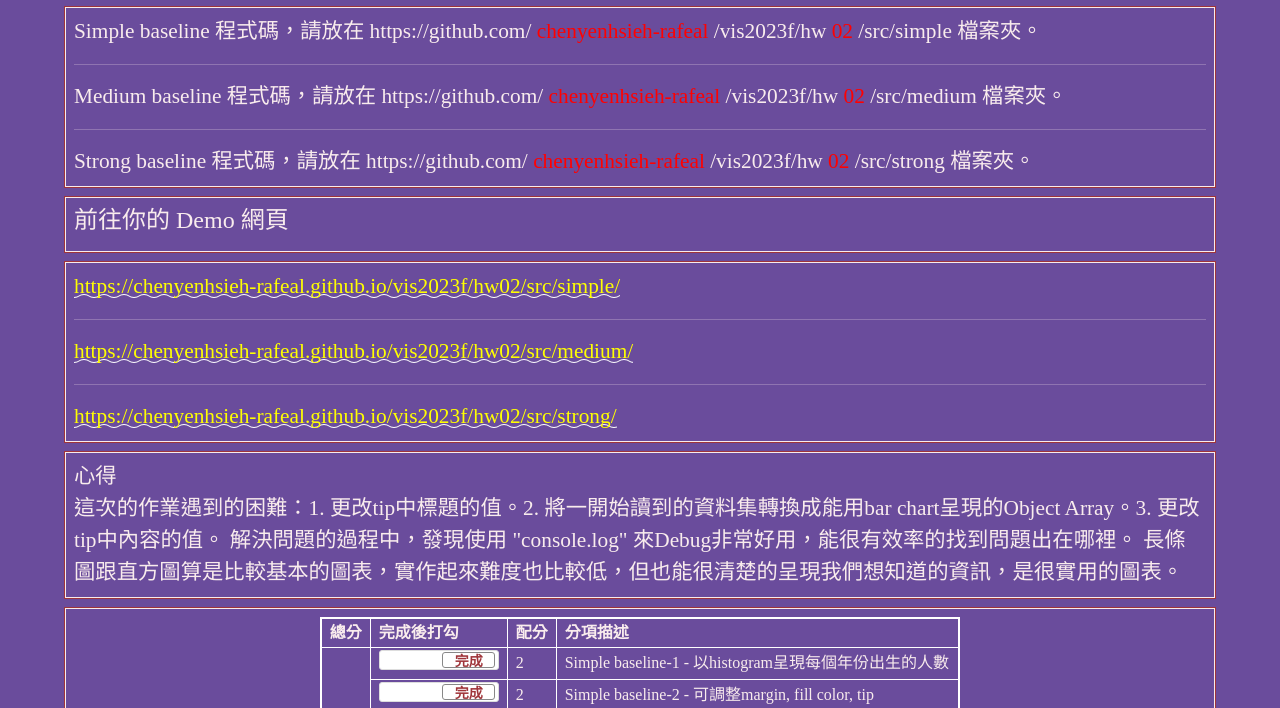
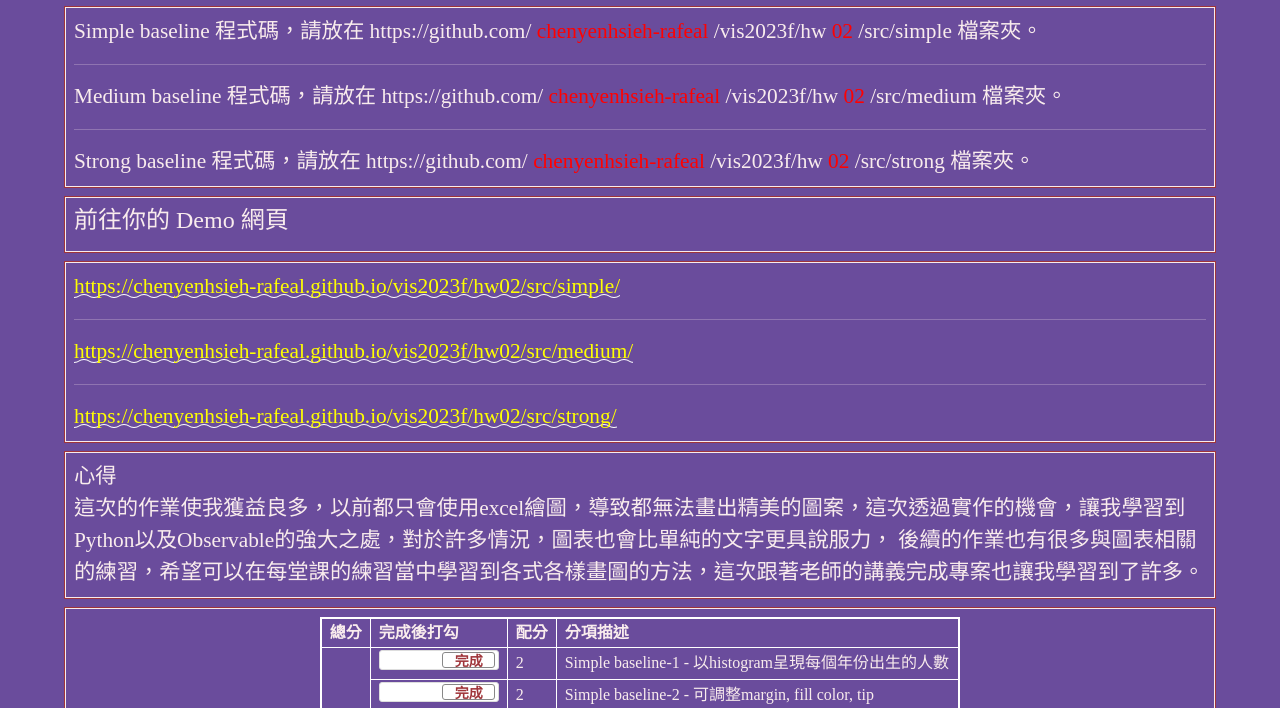
Before and after one commit to chenyenhsieh-rafeal/vis2023f, a plain HTML site: page hw02/index.html in a window 1280 px wide. Shown: the part 86-794 px from the top of the page. Drawn offline with nearby package versions, Linux system fonts and the light colour scheme.

Commit message:
Update index.html

```diff
--- a/hw02/index.html
+++ b/hw02/index.html
@@ -227,9 +227,8 @@
   <div class="row hw12">
     <div class="col-md-12 twenty">
       心得<br>
-      這次的作業遇到的困難：1. 更改tip中標題的值。2. 將一開始讀到的資料集轉換成能用bar chart呈現的Object Array。3. 更改tip中內容的值。
-      解決問題的過程中，發現使用 "console.log" 來Debug非常好用，能很有效率的找到問題出在哪裡。
-      長條圖跟直方圖算是比較基本的圖表，實作起來難度也比較低，但也能很清楚的呈現我們想知道的資訊，是很實用的圖表。
+      這次的作業使我獲益良多，以前都只會使用excel繪圖，導致都無法畫出精美的圖案，這次透過實作的機會，讓我學習到Python以及Observable的強大之處，對於許多情況，圖表也會比單純的文字更具說服力，
+      後續的作業也有很多與圖表相關的練習，希望可以在每堂課的練習當中學習到各式各樣畫圖的方法，這次跟著老師的講義完成專案也讓我學習到了許多。
     </div>
   </div>
 
```
